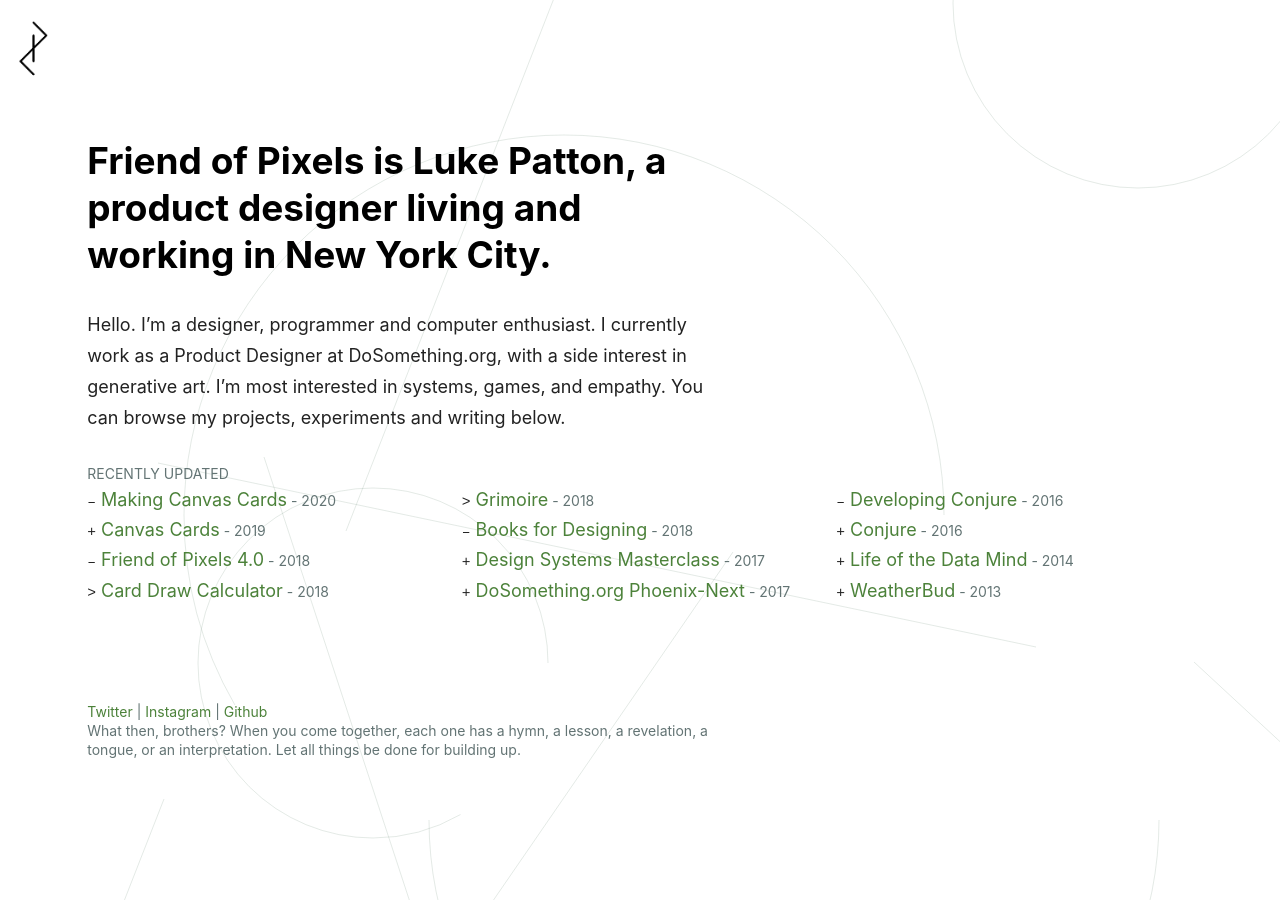
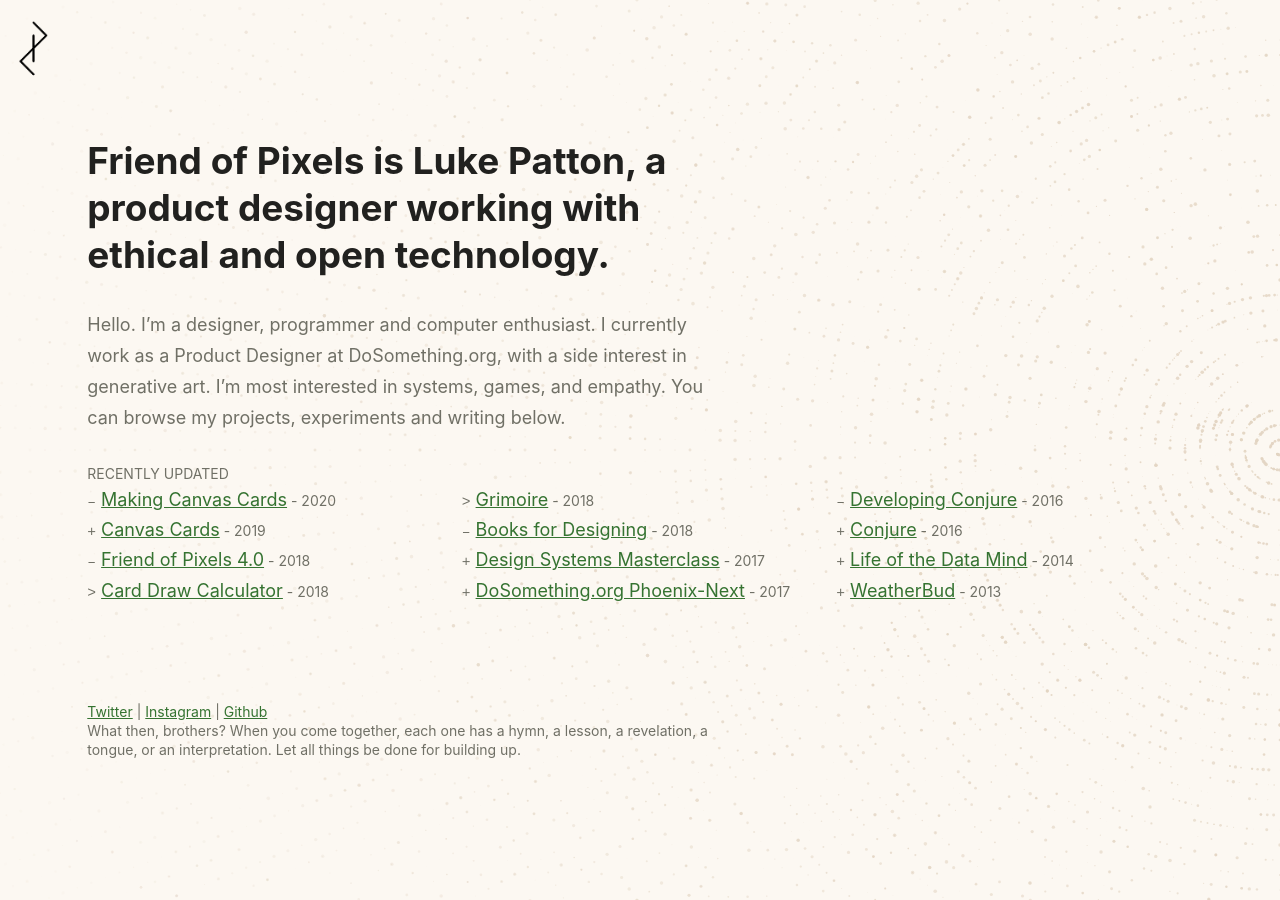
Before and after one commit to lkpttn/lkpttn.github.io, a Jekyll site: the page built from index.md, in a window 1280 px wide. Built offline with Jekyll 4.4.1, drawn with Linux system fonts in a browser that asks for light colours.

Commit message:
Update bg colors and canvas

```diff
--- a/_includes/header.html
+++ b/_includes/header.html
@@ -1,12 +1,13 @@
-<meta charset="utf-8" /> <title>{{ page.title }} | Friend of Pixels</title>
-<link rel="apple-touch-icon" sizes="180x180" href="/apple-touch-icon.png" />
-<link rel="icon" type="image/png" sizes="32x32" href="/favicon-32x32.png" />
-<link rel="icon" type="image/png" sizes="16x16" href="/favicon-16x16.png" />
-<link rel="manifest" href="/site.webmanifest" />
-<link rel="mask-icon" href="/safari-pinned-tab.svg" color="#000000" />
-<meta name="msapplication-TileColor" content="#da532c" />
-<meta name="theme-color" content="#ffffff" />
-<meta name="viewport" content="width=device-width, initial-scale=1" />
+<meta charset="utf-8" />
+<title>{{ page.title }} | Friend of Pixels</title>
+<link href="/apple-touch-icon.png" rel="apple-touch-icon" sizes="180x180" />
+<link href="/favicon-32x32.png" rel="icon" sizes="32x32" type="image/png" />
+<link href="/favicon-16x16.png" rel="icon" sizes="16x16" type="image/png" />
+<link href="/site.webmanifest" rel="manifest" />
+<link color="#000000" href="/safari-pinned-tab.svg" rel="mask-icon" />
+<meta content="#da532c" name="msapplication-TileColor" />
+<meta content="#ffffff" name="theme-color" />
+<meta content="width=device-width, initial-scale=1" name="viewport" />
 
-<link rel="stylesheet" href="/assets/reset.css" />
-<link rel="stylesheet" href="/assets/style.css" />
+<link href="/assets/reset.css" rel="stylesheet" />
+<link href="/assets/style.css" rel="stylesheet" />
--- a/assets/canvas.js
+++ b/assets/canvas.js
@@ -1,51 +1,41 @@
-let canvas = document.querySelector('.header-canvas');
-let context = canvas.getContext('2d');
+var canvas = document.querySelector('.header-canvas');
+var context = canvas.getContext('2d');
 
-let width = (canvas.width = window.innerWidth);
-let height = (canvas.height = window.innerHeight);
+var width = (canvas.width = window.innerWidth);
+var height = (canvas.height = window.innerHeight);
 
-let strokeColor = 'rgba(123,150,128, 0.2)';
-let bgColor = 'rgba(255, 255, 255, 1.0)';
+var cx = width;
+var cy = height / 2;
+var increment = 15;
+var radius = -100;
+var alpha = 1.0;
+var numCircle = 100;
 
-context.fillStyle = bgColor;
+context.fillStyle = '#fcf8f2';
 context.fillRect(0, 0, width, height);
 
-context.translate(width / 2, height / 2);
-
-context.strokeStyle = strokeColor;
-
-// Loop circle drawing
-for (let i = 0; i < 4; i++) {
-  context.beginPath();
-
-  let x = rangeFloor(-1 * (width / 2), width / 2);
-  let y = rangeFloor(-1 * (height / 2), height / 2);
-  let radius = 5 * rangeFloor(30, 80);
-  let startAngle = 0;
-  let endAngle = degreeToRadians(10 * rangeFloor(5, 30));
-  let anticlockwise = i % 2 !== 0;
-
-  context.arc(x, y, radius, startAngle, endAngle, anticlockwise);
-  context.stroke();
+for (let i = 0; i < numCircle; i++) {
+  circleDots(i * 6, radius, 15, i * 20, alpha);
+  radius = radius + increment;
+  alpha = alpha - 0.01;
 }
 
-// Lines
-for (let i = 0; i < 6; i++) {
-  let x = rangeFloor(-1 * (width / 2), width / 2);
-  let y = rangeFloor(-1 * (height / 2), height / 2);
-  let x2 = x + rangeFloor(-1000, 1000);
-  let y2 = y + rangeFloor(-1000, 1000);
-  context.beginPath();
-  context.moveTo(x, y);
-  context.lineTo(x2, y2);
-  context.stroke();
+function circleDots(count, radius, minTheta, maxTheta, alpha) {
+  for (let i = 0; i < count; i++) {
+    // Calculate a random point on circle between given angles
+    var angle = rangeFloor(minTheta, maxTheta) * (Math.PI / 180);
+    var x = cx + Math.cos(angle) * radius;
+    var y = cy + Math.sin(angle) * radius;
+
+    // Draw a circle on that point
+    context.beginPath();
+    context.fillStyle = `rgba(227, 213, 195, ${alpha})`;
+    context.arc(x, y, Math.random() * 1.8, 0, Math.PI * 2, false);
+    context.fill();
+  }
 }
 
 // Helper functions
 function rangeFloor(min, max) {
   return Math.floor(Math.random() * (max - min + 1)) + min;
 }
-
-function degreeToRadians(degrees) {
-  return (degrees * Math.PI) / 180;
-}
--- a/assets/style.css
+++ b/assets/style.css
@@ -3,13 +3,14 @@ html {
 }
 
 body {
-  background: #ffffff;
+  background: #fcf8f2;
   font-family: -apple-system, BlinkMacSystemFont, 'Segoe UI', Roboto, Oxygen,
     Ubuntu, Cantarell, 'Open Sans', 'Helvetica Neue', sans-serif;
   font-weight: 400;
   font-style: normal;
   line-height: 1.45rem;
   color: rgb(34, 34, 34);
+  color: #707066;
   font-size: 1.125em;
 }
 
@@ -38,7 +39,7 @@ h4 {
   margin: 1em 0 0.5em;
   font-weight: 700;
   font-style: normal;
-  color: #000000;
+  color: #21211f;
 }
 
 h1 {
@@ -64,7 +65,7 @@ h4 {
   line-height: 31px;
   margin-bottom: 7px;
   text-transform: uppercase;
-  color: #637474;
+  color: #707066;
 }
 
 h5 {
@@ -81,7 +82,7 @@ small,
 .font-small {
   font-size: 14px;
   line-height: 19px;
-  color: #637474;
+  color: #707066;
 }
 
 .metadata {
@@ -98,7 +99,7 @@ li {
 }
 
 hr {
-  color: #637474;
+  color: #707066;
   margin: 0 0 31px 0;
 }
 
@@ -113,26 +114,26 @@ figure {
 
 figcaption {
   padding-top: 5px;
-  color: #637474;
+  color: #707066;
 }
 
 /* Links */
 a {
-  color: #4c823a;
-  text-decoration: none;
+  color: #357331;
+  text-decoration: underline;
 }
 a:visited {
-  color: #4c823a;
+  color: #357331;
 }
 a:hover {
-  color: #1d4036;
+  color: #1d4023;
   text-decoration: underline;
 }
 
 /* Blockquotes */
 blockquote {
   color: #000000;
-  border-left: 4px solid #1d4036;
+  border-left: 4px solid #1d4023;
   padding-left: 15px;
   margin-bottom: 15px;
   letter-spacing: -1px;
--- a/index.md
+++ b/index.md
@@ -1,7 +1,7 @@
 ---
 layout: home
 title: Home
-headline: Friend of Pixels is Luke Patton, a product designer living and working in New York City.
+headline: Friend of Pixels is Luke Patton, a product designer working with ethical and open technology.
 ---
 
 Hello. I'm a designer, programmer and computer enthusiast. I currently work as a Product Designer at DoSomething.org, with a side interest in generative art. I'm most interested in systems, games, and empathy. You can browse my projects, experiments and writing below.
```
